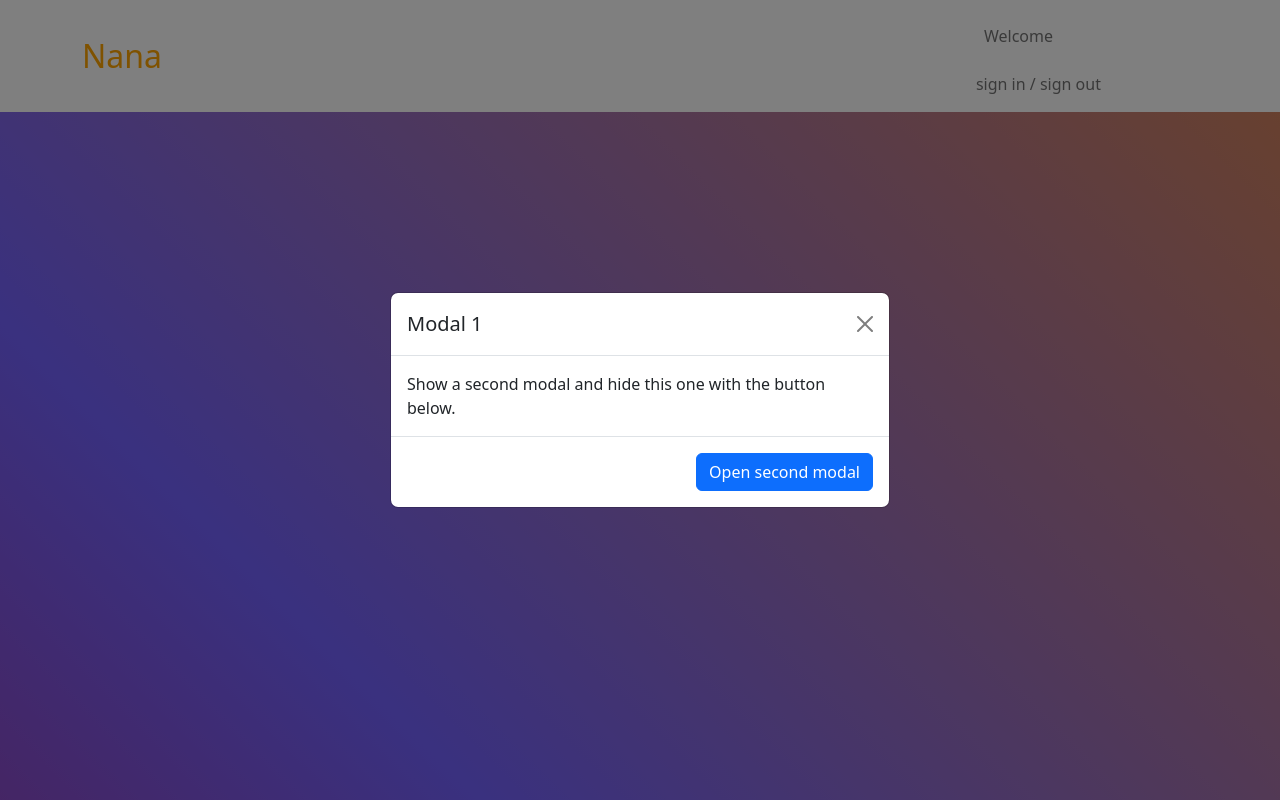
After one commit to Mahfoudh94/magisko, a PHP site: page /index_2.html in a window 1280 px wide, after a click on "Open first modal". The commit adds this page. Run offline with PHP 8.4, Linux system fonts and the light colour scheme.

Commit message:
login and sign up form

```diff
--- a/css/style.css
+++ b/css/style.css
@@ -30,21 +30,6 @@ form{
   justify-content: center;
   height: 25vh;
 }
-div#login{
-  z-index: 5;
-  position: fixed;
-  top: 50%;
-  left: 50%;
-  translate: -50% -50%;
+.link-item{
+  cursor: pointer;
 }
-div#login::before{
-  content: "";
-  width: 1000vw;
-  height: 1000vh;
-  background-color: black;
-  position: fixed;
-  top: -50%;
-  left: -50%;
-  z-index: -1;
-  opacity: 50%;
-}
--- /dev/null
+++ b/index_2.html
@@ -0,0 +1,79 @@
+<!DOCTYPE html>
+<html lang="en">
+<head>
+    <meta charset="UTF-8">
+    <link rel="stylesheet" href="https://cdn.jsdelivr.net/npm/bootstrap@5.2.3/dist/css/bootstrap.min.css">
+    <link rel="stylesheet" href="https://cdn.jsdelivr.net/npm/bootstrap-icons@1.10.3/font/bootstrap-icons.css">
+    <link rel="stylesheet" href="./css/style.css">
+    <title>7th Store</title>
+</head>
+<body>
+    <nav class="navbar navbar-expand-lg fixed-top navbar-while bg-white">
+        <div class="container container-fluid">
+          <a class="navbar-brand fs-2" href="#">Nana</a>
+          <button class="navbar-toggler" type="button" data-bs-toggle="collapse" data-bs-target="#navbarNav" aria-controls="navbarNav" aria-expanded="false" aria-label="Toggle navigation">
+            <span class="navbar-toggler-icon"></span>
+          </button>
+          <div class="collapse navbar-collapse" id="navbarNav">
+            <div class="navbar-nav ms-auto mb-2 mb-lg-0">
+
+                <div class="row">
+                  <div class="nav-link m-2">Welcome</div>
+                  <a class="nav-link ms-auto" href="./index.html">sign in / sign out</a>
+                </div>
+            </div>
+          </div>
+        </div>
+      </nav>
+
+      <div class="modal fade" id="login" aria-hidden="true" aria-labelledby="loginLabel" tabindex="-1">
+        <div class="modal-dialog modal-dialog-centered">
+          <div class="modal-content">
+            <div class="modal-header">
+              <h1 class="modal-title fs-5" id="loginLabel">Modal 1</h1>
+              <button type="button" class="btn-close" data-bs-dismiss="modal" aria-label="Close"></button>
+            </div>
+            <div class="modal-body">
+              Show a second modal and hide this one with the button below.
+            </div>
+            <div class="modal-footer">
+              <button class="btn btn-primary" data-bs-target="#login2" data-bs-toggle="modal">Open second modal</button>
+            </div>
+          </div>
+        </div>
+      </div>
+      <div class="modal fade" id="login2" aria-hidden="true" aria-labelledby="loginLabel2" tabindex="-1">
+        <div class="modal-dialog modal-dialog-centered">
+
+            <div class="modal-body">
+              <div class="container">
+                <h1 class="modal-title mb-4" id="loginLabel2">login</h1>
+                <div class="row d-flex align-items-center justify-content-center">
+                                <form>
+                                    <div class="mb-3 row">
+                                        <div class="mb-3 col-12 d-grid gap-2">
+                                              <input type="email" required class="form-control" id="staticEmail" placeholder="Enter your email">
+                                        </div>
+                                        <div class="mb-3 col-12 d-grid gap-2">
+                                              <input type="password" class="form-control" id="inputPassword" placeholder="Enter your password">
+                                        </div>
+                                        <div class="col-12 d-grid gap-2">
+                                            <a class="btn btn-primary " href="./index_old.html">Log in</a>
+                                        </div>
+                                            <a class="link-item" data-bs-target="#login" data-bs-toggle="modal">Sign Up</a>
+                                    </div>
+                                </form>
+                        </div>
+                    </div>
+                </div>
+              </div>
+            </div>
+
+          </div>
+        </div>
+      </div>
+      <a class="btn btn-primary" data-bs-toggle="modal" href="#login" role="button">Open first modal</a>
+      <script src="https://cdn.jsdelivr.net/npm/bootstrap@5.2.3/dist/js/bootstrap.bundle.min.js"></script>
+      <script src="./js/main.js"></script>
+  </body>
+  </html>
```
Also changed, not shown: index.html (+68 -27 lines), index_old.html (+33 -0 lines).
